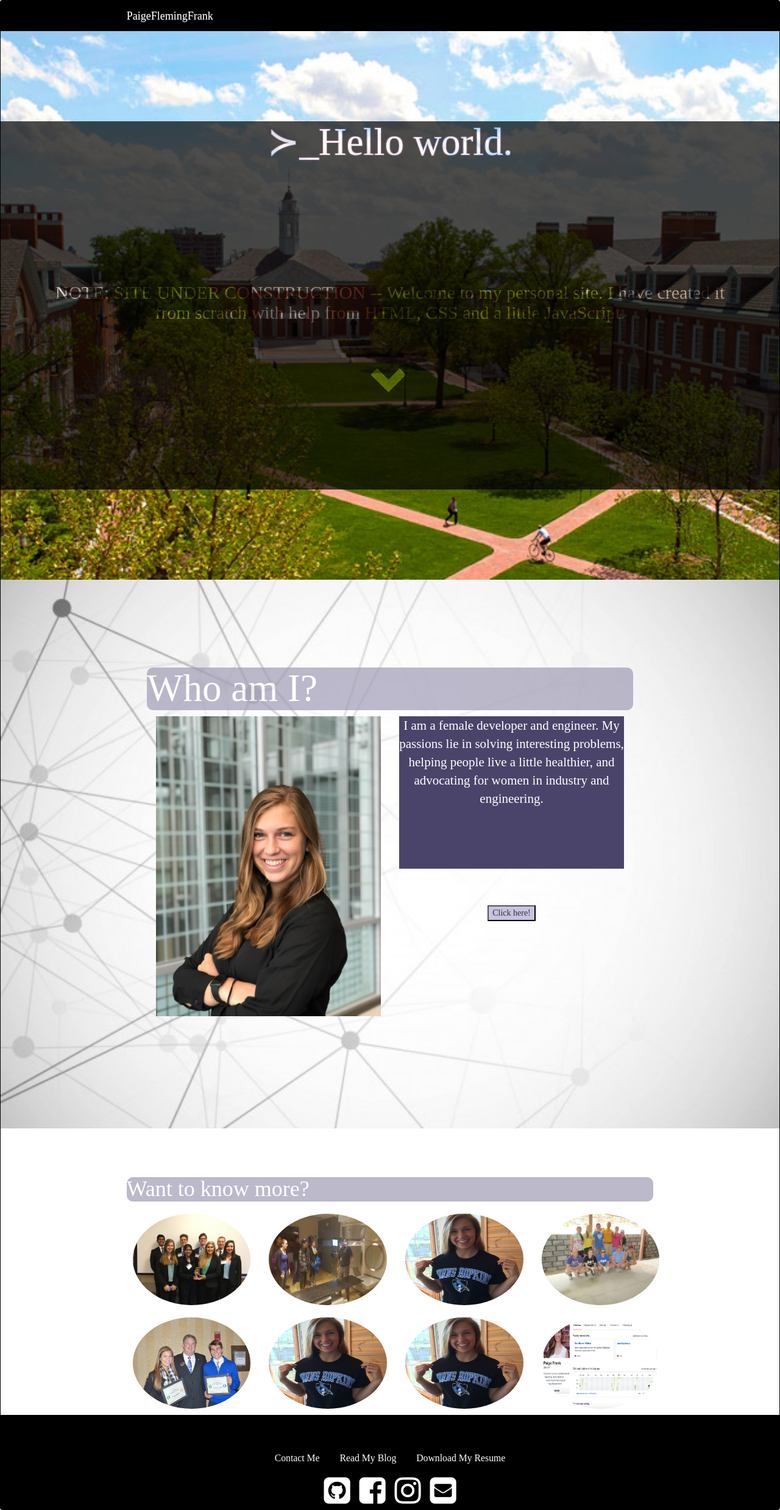
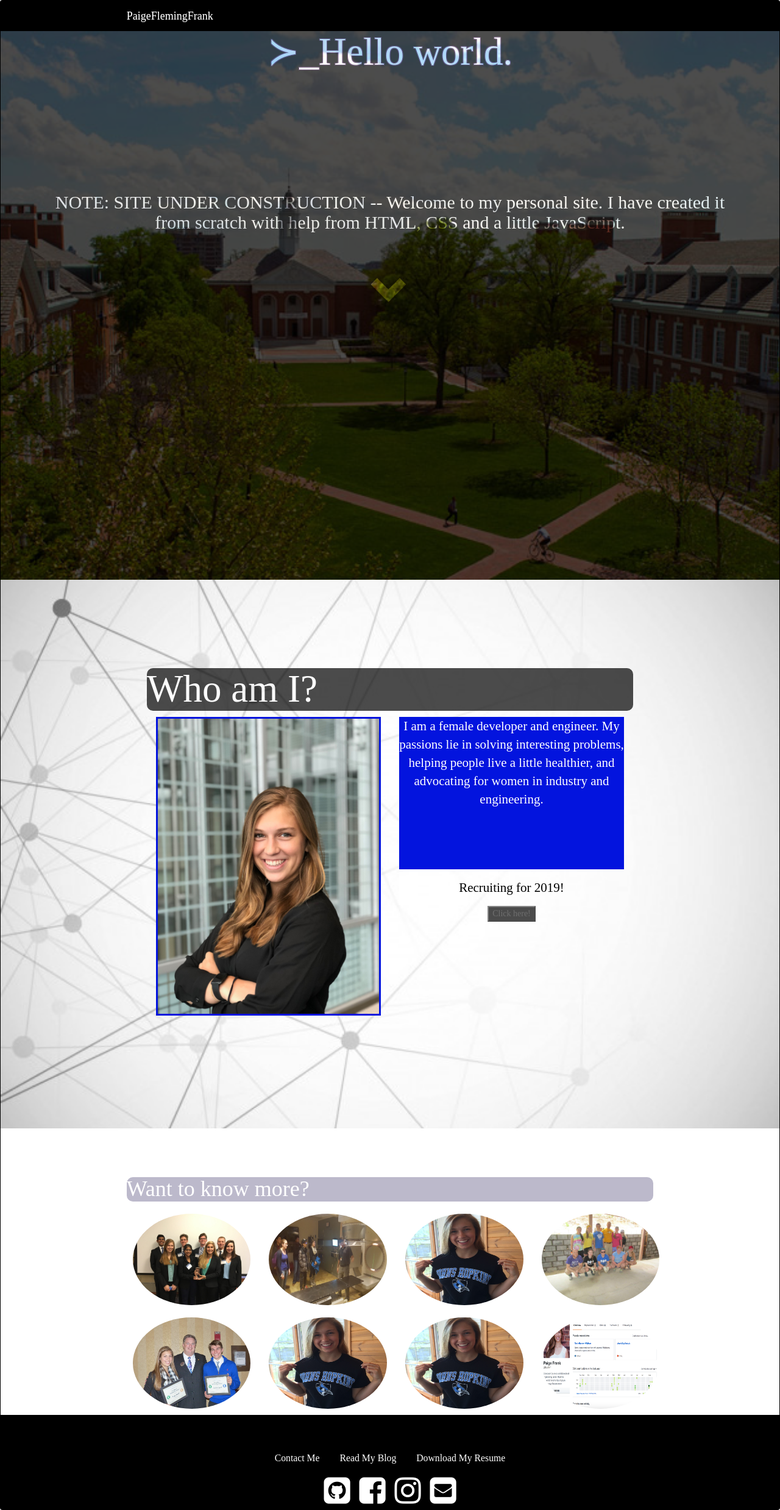
Before and after one commit to pfrank7/pfrank7.github.io, a Jekyll site: the page built from index.html, in a window 1280 px wide. Shown: the whole page at 61% size. Built offline with Jekyll 4.4.1, drawn with Linux system fonts in a browser that asks for light colours; nearby versions of some CDN libraries.

Commit message:
Update index.html

```diff
--- a/index.html
+++ b/index.html
@@ -34,7 +34,7 @@ title: Paige Frank
 	text-align: center;
 	font-family: 'Times New Roman', Courier, Geogria;
 	background-color:black;
-	/*height:100vh;*/
+	height:100vh;
 	width:100%;
 	mix-blend-mode: multiply;
 	padding:100px;
@@ -101,17 +101,17 @@ title: Paige Frank
 		<div class = "container">
 			<div class = "row" id = "margin" style = "margin-top:0px" >
 				<div class = "header">
-					<h1 style = "color:white; background-color:#A09CB6; border-radius:10px; opacity:.7;" > Who am I? </h1>
+					<h1 style = "color:white; background-color:black; border-radius:10px; opacity:.7;" > Who am I? </h1>
 				</div>
 				<div class = "col-sm-6">
-					<img style = "border:solid height:auto; width: 100%;" src="../photos/IMG_0413.jpg" alt="Paige Frank">
+					<img style = "border:solid; border-color: #0314DE; height:auto; width: 100%;" src="../photos/IMG_0413.jpg" alt="Paige Frank">
 				</div>
 				<div class = "col-sm-6 text-center">
-					<p style = "background-color:#4B446A; color: white; height:250px; vertical-align:top;"> I am a female developer and engineer. My passions lie in solving interesting problems, helping people live a little healthier,
+					<p style = "background-color:#0314DE; color: white; height:250px; vertical-align:top;"> I am a female developer and engineer. My passions lie in solving interesting problems, helping people live a little healthier,
 					and advocating for women in industry and engineering. </p>
 					<form method="get" action="Paige_Frank.pdf" style = "margin:3%">
-						<p style = "color:white;"> Recruiting for 2019! </p>
- 				  		<button type="submit" style = "background-color: #C7C2DF;">Click here!</button>
+						<p style = "color:black;"> Recruiting for 2019! </p>
+ 				  		<button type="submit" style = "background-color: black; opacity: .7">Click here!</button>
 					</form>
 				</div>
 			</div>
```
